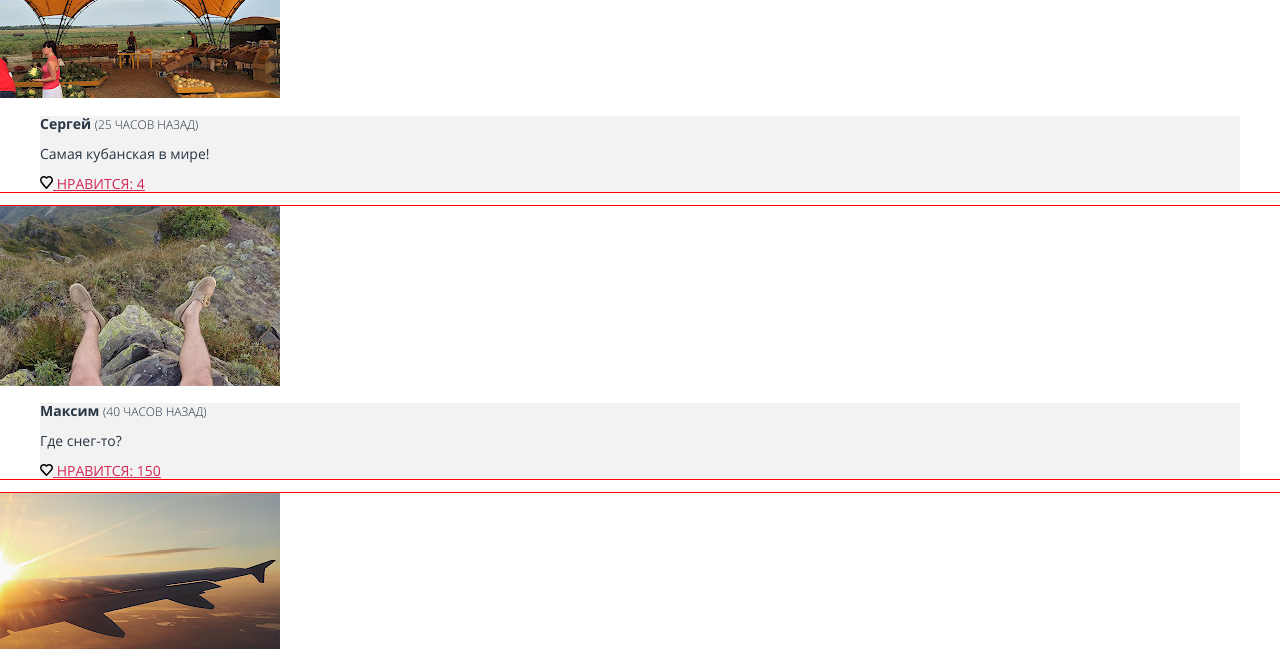
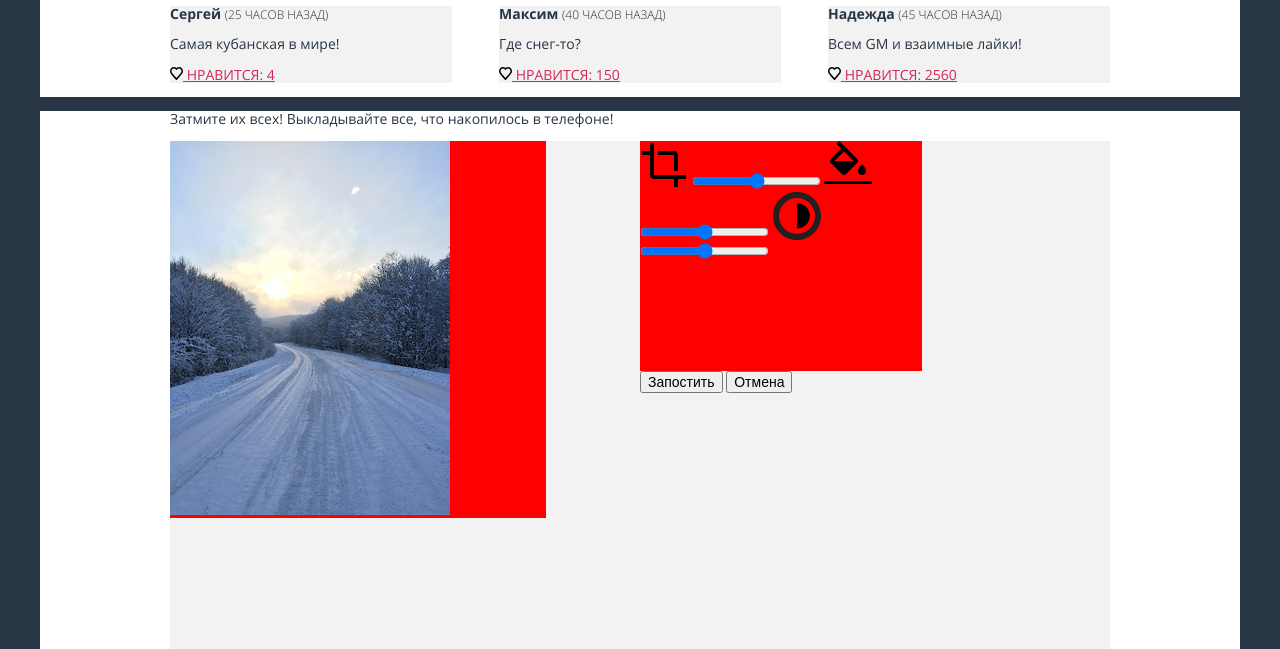
Before and after one commit to mynamedaze/34609-pink, a website: page photo.html in a window 1280 px wide. Shown: the part 1370-2019 px from the top of the page. Drawn offline with nearby package versions, Linux system fonts and the light colour scheme; files that its build step writes are made by us from their sources; files whose address does not match are found by name.

Commit message:
photo.html flex layout added

```diff
--- a/photo.html
+++ b/photo.html
@@ -26,12 +26,13 @@
         </nav>
       </header>
       <section class="photo">
-        <div class="photo__inner">
         <h2 class="photo__title">Фотографии пользователей</h2>
-          <p>Взгляните на фотографии, которые выкладывают пользователи! Видите, как не хватает ваших?</p>
+        <p class="photo__description">Взгляните на фотографии, которые выкладывают пользователи! Видите, как не хватает ваших?</p>
         <div class="photo-post photo-post--daily">
-            <img src="img/panorama-mobile@1x.jpg" width="280" height="180" alt="прыгать или нет" class="photo-post__photo">
-            <blockquote class="photo-post__post">
+          <div class="photo-post__photo  photo-post__photo--daily">
+            <img src="img/panorama-mobile@1x.jpg" width="320" height="137" alt="прыгать или нет">
+          </div>
+          <blockquote class="photo-post__post photo-post__post--daily">
             <cite class="photo-post__author">Анна</cite>
             <time class="photo-post__time" datetime="2016-05-04T23:59:59+03:00">(5 минут назад)</time>
             <p>Прыгать или нет? Напишите в коментарии свой совет и смотрите прямую транслацию в перископе, задавайте свои вопросы!</p>
@@ -134,27 +135,28 @@
             </div>
           </blockquote>
         </div>
-        </div>
       </section>
       <section class="upload-photo">
-        <div class="upload-photo__inner">
         <p class="upload-photo__slogan">Затмите их всех! Выкладывайте все, что накопилось в телефоне!</p>
           <form class="upload-photo__form">
+            <div class="upload-photo__ur-photo">
               <img src="img/photo-7-mobile@1x.jpg" width="280" height="374" alt="ваше фото">
+            </div>
             <div class="upload-photo__instruments">
               <label class="upload-photo__instument upload-photo__instument--crop" for="crop-field"><img src="img/icon-editor-crop.svg" width="48" height="48" alt="обрезать"></label>
-              <input type="range" id="crop-field" min="1" max="100">
+              <input class="upload-photo__inputs" type="range" id="crop-field" min="1" max="100">
               <label class="upload-photo__instument upload-photo__instument--fill" for="fill-field"><img src="img/icon-editor-fill.svg" width="48" height="48" alt="заливка"></label>
-              <input type="range" id="fill-field" min="1" max="100">
+              <input class="upload-photo__inputs" type="range" id="fill-field" min="1" max="100">
               <label class="upload-photo__instument upload-photo__instument--contrast" for="contrast-field"><img src="img/icon-editor-contrast.svg" width="48" height="48" alt="цвет"></label>
-              <input type="range" id="contrast-field" min="1" max="100">
+              <input class="upload-photo__inputs" type="range" id="contrast-field" min="1" max="100">
             </div>
+            <div class="upload-photo__submit-field">
               <input type="submit" name="upload-photo__post-btn" value="Запостить">
               <input type="reset" name="upload-photo__cancel-btn" value="Отмена">
+            </div>
           </form>
-        </div>
       </section>
-      <footer class="page-footer">
+      <footer class="page-footer page-footer--visible">
         <div class="page-footer__inner">
           <div class="page-footer__logo">
             <img src="img/logo-pink-blue-mobile.svg" alt="PINK">
--- a/sass/blocks/photo-post.scss
+++ b/sass/blocks/photo-post.scss
@@ -1,13 +1,26 @@
 .photo-post {
-  outline: 1px solid red;
   position: relative;
+  padding-left: 0px;
+
+  @media #{$tablet-widths} {
+    width: 40%;
+  }
+  @media #{$desktop-widths} {
+    width: 30%;
+  }
+}
+.photo-post--daily {
+  @media #{$tablet-widths} {
+    width: 100%;
+  }
+}
+.photo-post__photo--daily {
+  @include margins-negative;
 }
 .photo-post__post {
-  background-color: $gray-bg
-}
-.photo-post__daily-photo {
-  position: absolute;
-  left: 0px;
+  background-color: $gray-bg;
+  margin-left: 0px;
+  width: 100%;
 }
 .photo-post__author {
   font-style: normal;
--- a/sass/blocks/photo.scss
+++ b/sass/blocks/photo.scss
@@ -1,4 +1,43 @@
 .photo {
-  outline: 1px solid green;
+  display: flex;
+  flex-wrap: wrap;
+  justify-content: space-between;
+  box-sizing: border-box;
   background-color: $white-bg;
+  @include content-center;
+  @include paddings;
+  @media #{$mobile-widths-only} {
+    flex-direction: column;
+    width: $mobile-width;
+    margin-top: -65px;
+  }
+  @media #{$tablet-widths} {
+    width: $tablet-width;
+    margin-top: -110px;
+  }
+  @media #{$desktop-widths} {
+    width: $desktop-width;
+  }
 }
+.photo__title {
+  margin-top: 0px;
+  min-height: 236px;
+  padding-top: 110px;
+  background-image: $image-mobile-bg;
+  background-repeat: no-repeat;
+  @include margins-negative;
+  color: $white-text;
+}
+.photo__description {
+  background-color: orange;
+  width: 100%;
+  @media #{$mobile-widths-only} {
+    min-height: 284px;
+  }
+  @media #{$tablet-widths} {
+    min-height: 228px;
+  }
+  @media #{$desktop-widths} {
+    min-height: 240px;
+  }
+}
--- a/sass/blocks/upload-photo.scss
+++ b/sass/blocks/upload-photo.scss
@@ -1,3 +1,59 @@
 .upload-photo {
+  background-color: $white-bg;
+  box-sizing: border-box;
+  @include paddings;
+  @include content-center;
+  @media #{$mobile-widths-only} {
+    width: $mobile-width;
+  }
+  @media #{$tablet-widths} {
+    width: $tablet-width;
+  }
+  @media #{$desktop-widths} {
+    width: $desktop-width;
+  }
+}
+.upload-photo__form {
+  display: flex;
   background-color: $gray-bg;
+  flex-direction: column;
+  flex-wrap: wrap;
+  @media #{$mobile-widths-only} {
+    margin-left: -20px;
+    margin-right: -20px;
+  }
+  @media #{$tablet-widths} {
+    height: 510px;
+    margin-left: -40px;
+    margin-right: -40px;
+  }
+  @media #{$desktop-widths} {
+    height: 514px;
+    margin-left: 0;
+    margin-right: 0;
+  }
 }
+
+.upload-photo__ur-photo {
+  background-color: red;
+  @media #{$tablet-widths} {
+    width: 40%;
+  }
+}
+.upload-photo__instruments {
+  background-color: red;
+  @media #{$tablet-widths} {
+    height: 230px;
+    width: 30%;
+  }
+}
+.upload-photo__inputs {
+  @media #{$mobile-widths-only} {
+    display: none;
+  }
+}
+.upload-photo__submit-field {
+  @media #{$tablet-widths} {
+    width: 40%;
+  }
+}
```
Lines whose indentation alone changed are shown as unchanged.
